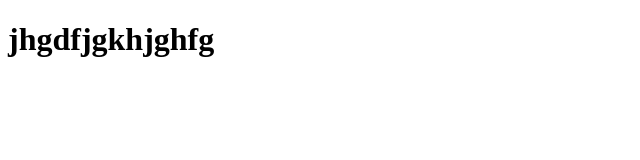
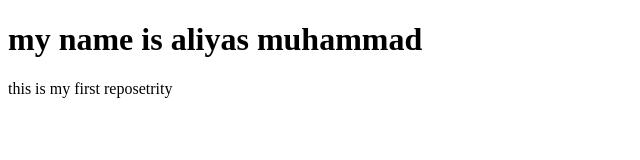
Before and after one commit to aliyasmuhammad12/gulbazkhan, a plain HTML site: page index.html in a window 1280 px wide. Shown: the whole page, without its empty margins (0-640 px from the left). Drawn offline with Linux system fonts and the light colour scheme.

Commit message:
changes by aliyas

```diff
--- a/index.html
+++ b/index.html
@@ -6,6 +6,7 @@
     <title>Document</title>
 </head>
 <body>
-    <h1>jhgdfjgkhjghfg</h1>
+    <h1>my name is aliyas muhammad</h1>
+    <p>this is my first reposetrity</p>
 </body>
 </html>
```
